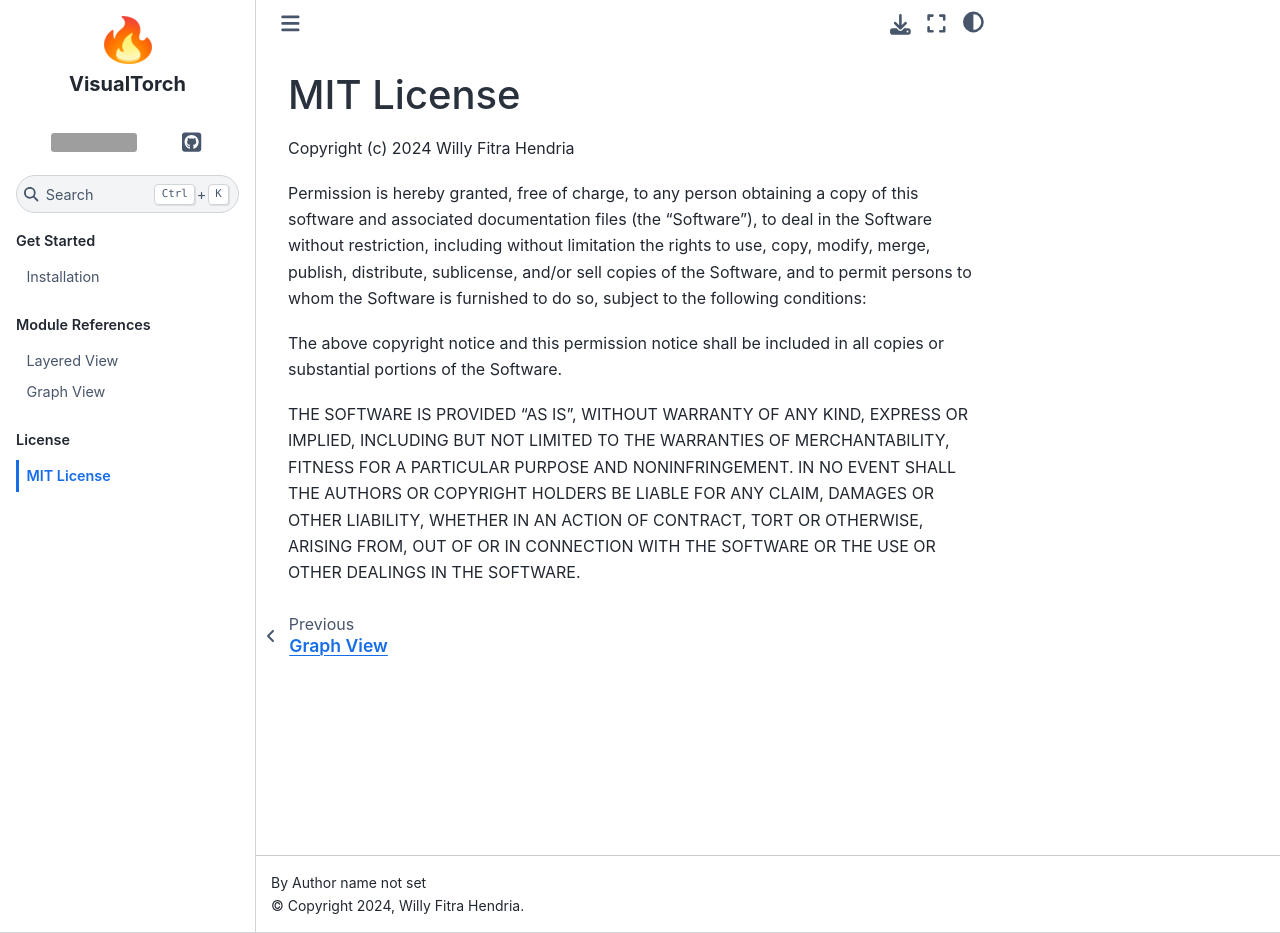
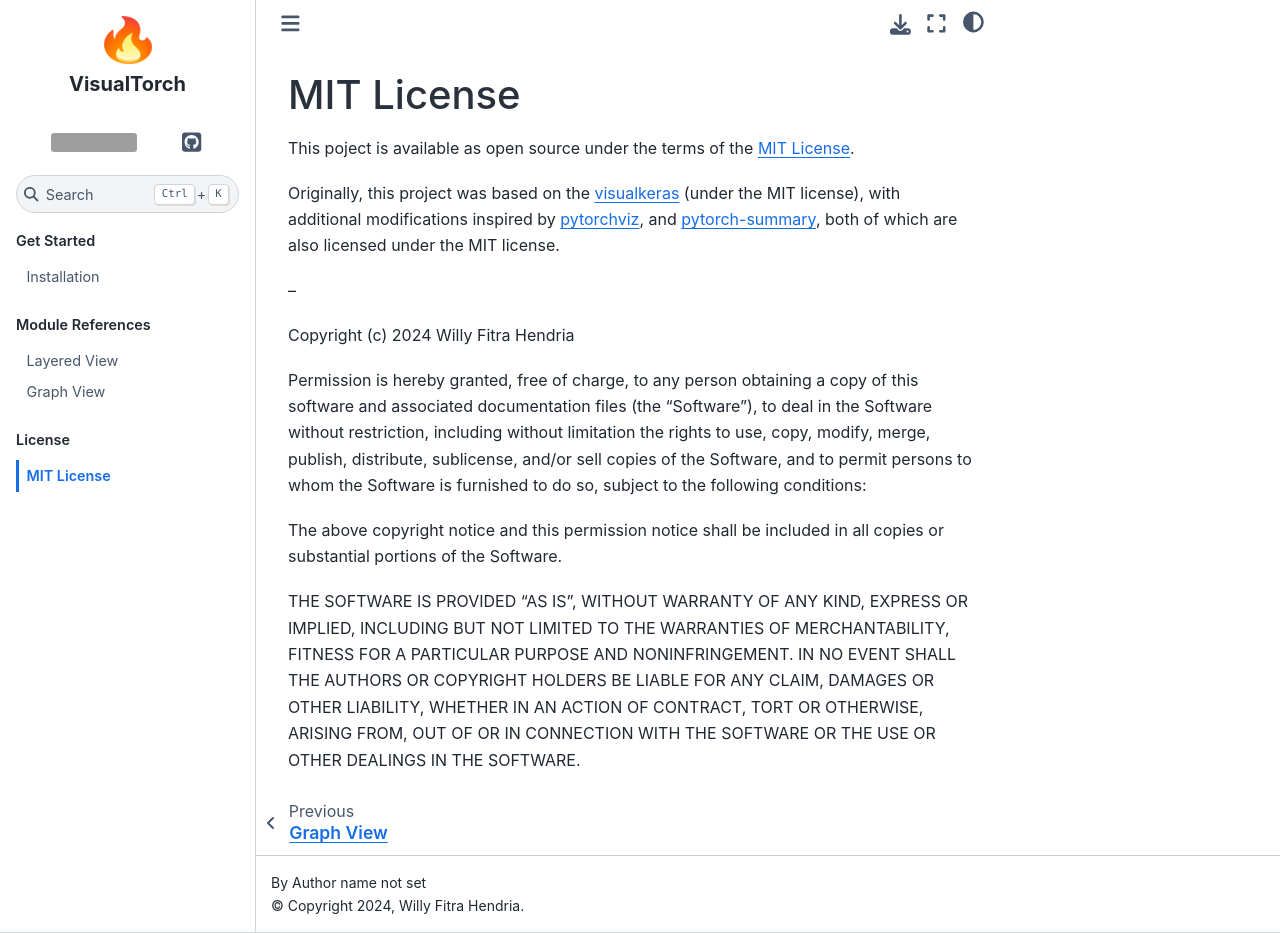
Before and after one commit to willyfh/visualtorch, a Sphinx documentation site: the page built from docs/source/markdown/license/index.md, in a window 1280 px wide and 933 px high. Built offline with Sphinx 7.4.7 and the Sphinx Book theme 1.1.4, drawn with Linux system fonts in a browser that asks for light colours; pages that are not in the unit, such as notebooks, are missing from menus; grey boxes are pictures that could not be loaded.

Commit message:
Update license

```diff
--- a/docs/source/markdown/license/index.md
+++ b/docs/source/markdown/license/index.md
@@ -1,4 +1,10 @@
 # MIT License
+
+This poject is available as open source under the terms of the [MIT License](https://github.com/willyfh/visualtorch/blob/update-readme/LICENSE).
+
+Originally, this project was based on the [visualkeras](https://github.com/paulgavrikov/visualkeras) (under the MIT license), with additional modifications inspired by [pytorchviz](https://github.com/szagoruyko/pytorchviz), and [pytorch-summary](https://github.com/sksq96/pytorch-summary), both of which are also licensed under the MIT license.
+
+--
 
 Copyright (c) 2024 Willy Fitra Hendria
 
```
